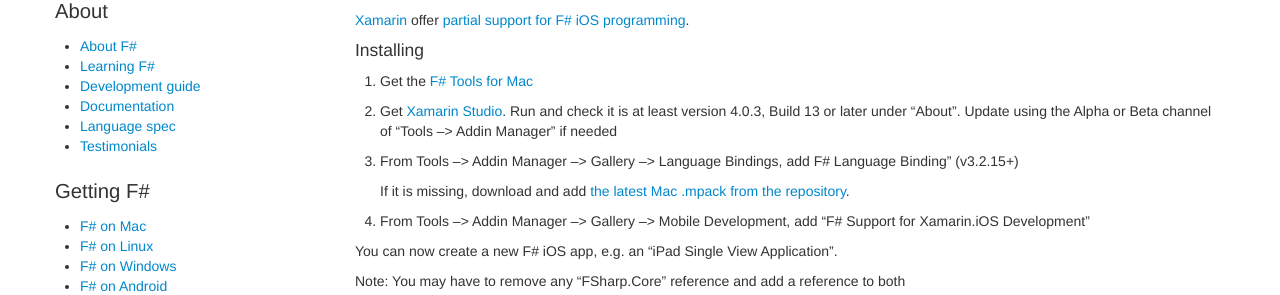
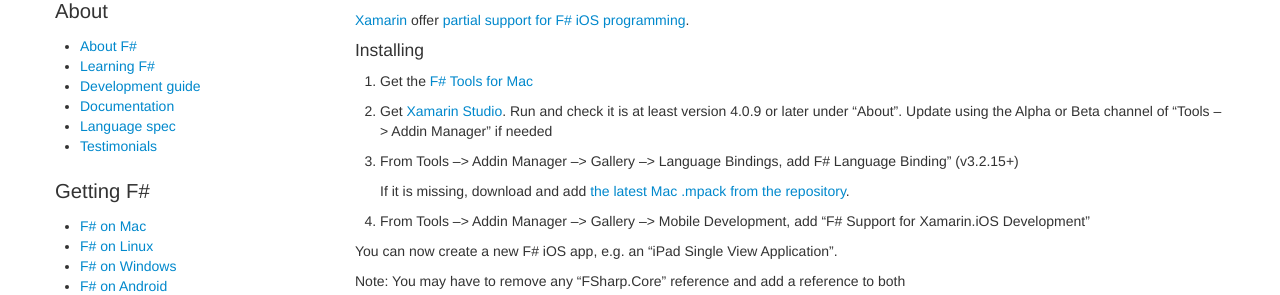
Before and after one commit to fsharp/fsharp.org, a Jekyll site: the page built from use/ios/index.md, in a window 1280 px wide and 1297 px high. Shown: the part 199-494 px from the top of the window. Built offline with Jekyll 4.4.1, drawn with Linux system fonts in a browser that asks for light colours; nearby versions of some CDN libraries; some web fonts are replaced; comment, search, counter and statistics services are not loaded.

Commit message:
Update index.md

```diff
--- a/use/ios/index.md
+++ b/use/ios/index.md
@@ -11,7 +11,7 @@
 #### Installing
 
 1. Get the [F# Tools for Mac](/use/mac)
-2. Get [Xamarin Studio](http://xamarin.com/download). Run and check it is at least version 4.0.3, Build 13 or later under "About". Update using the Alpha or Beta channel of "Tools --> Addin Manager" if needed
+2. Get [Xamarin Studio](http://xamarin.com/download). Run and check it is at least version 4.0.9 or later under "About". Update using the Alpha or Beta channel of "Tools --> Addin Manager" if needed
 3. From Tools --> Addin Manager --> Gallery --> Language Bindings, add F# Language Binding" (v3.2.15+)
 
    If it is missing, download and add [the latest Mac .mpack from the repository](http://addins.monodevelop.com/Project/Index/48).
```
